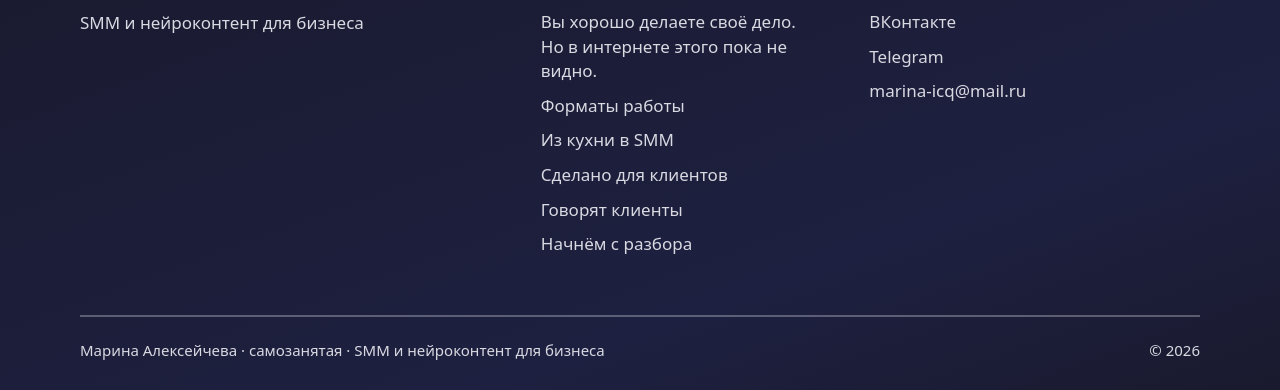
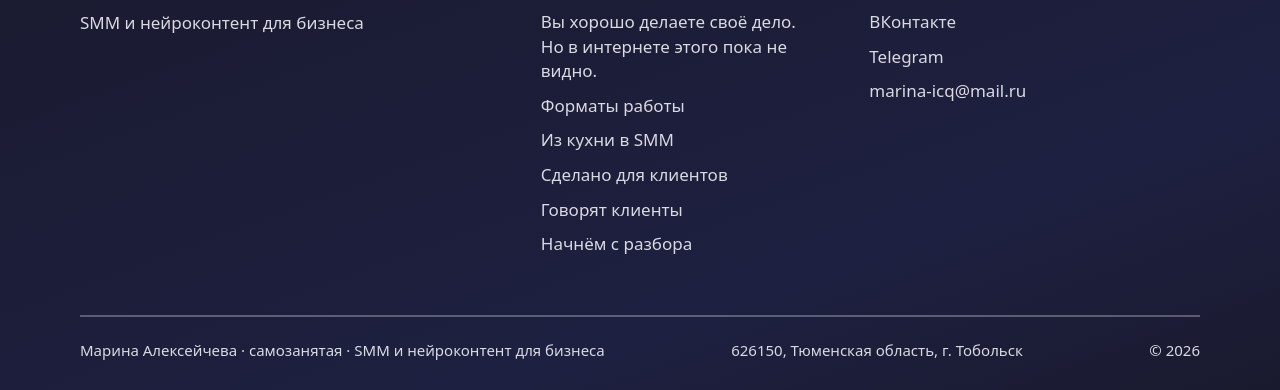
Before and after one commit to marinaaleks5566-hash/marina-alekseicheva-smm, a plain HTML site: page index.html in a window 1280 px wide. Shown: the part 8411-8801 px from the top of the page. Drawn offline with Linux system fonts and the light colour scheme.

Commit message:
Обновление 29.09 07:19 МСК

```diff
--- a/index.html
+++ b/index.html
@@ -408,6 +408,7 @@
     </div>
     <div class="подвал__низ">
       <span>Марина Алексейчева · самозанятая · SMM и нейроконтент для бизнеса</span>
+      <span>626150, Тюменская область, г. Тобольск</span>
       <span>© 2026</span>
     </div>
   </footer>
```
